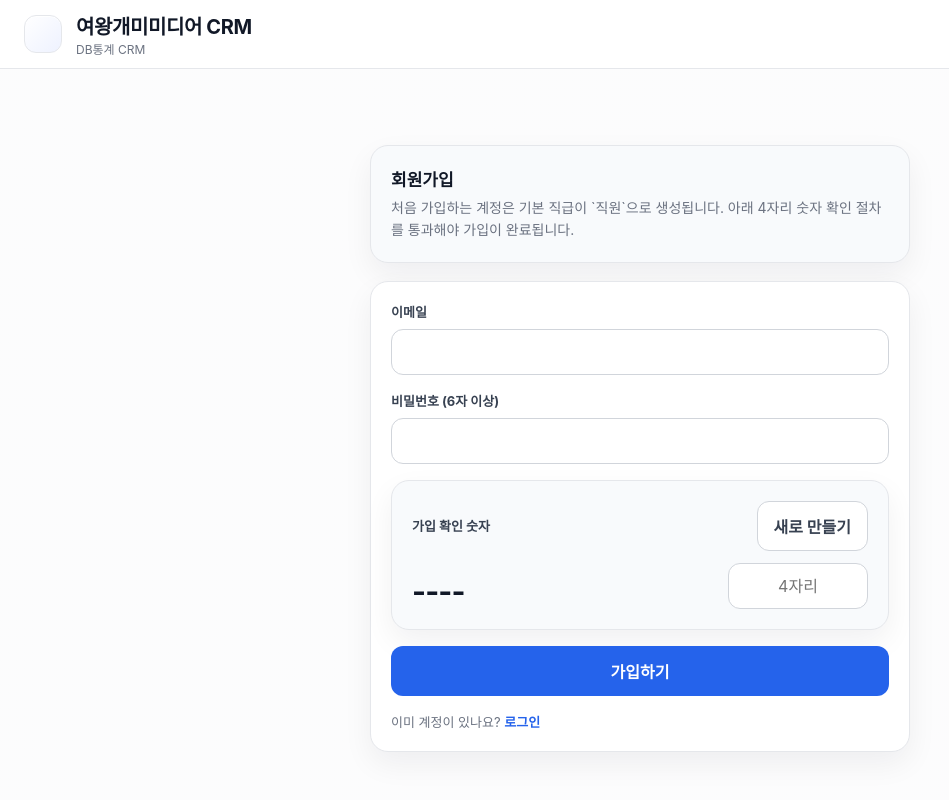
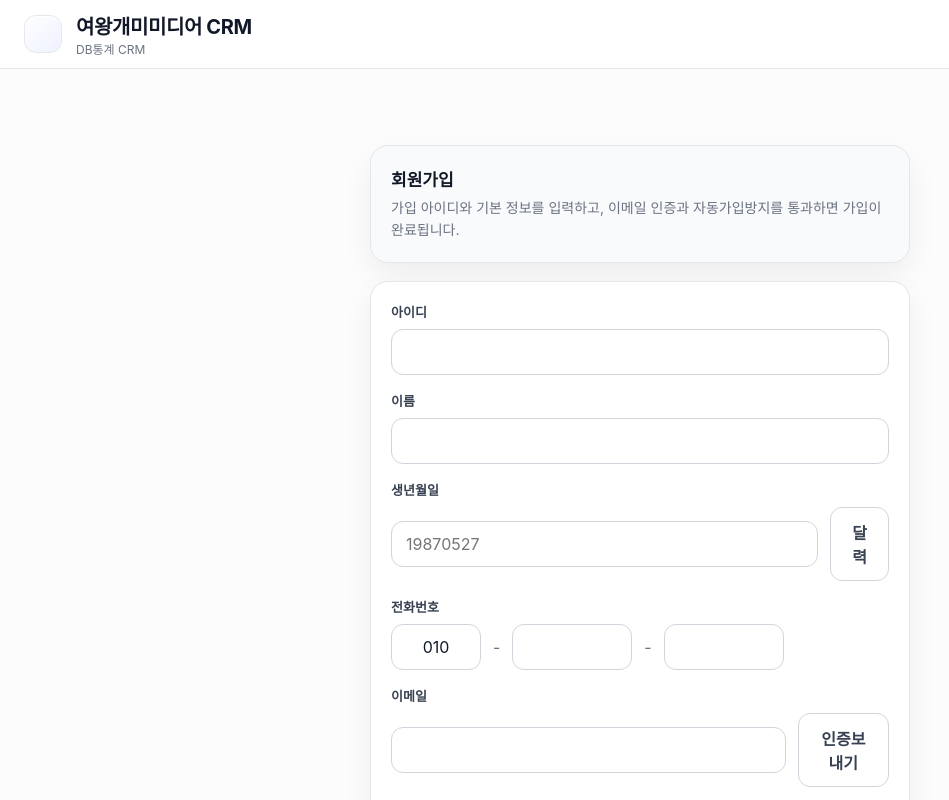
Before and after one commit to hanhwasung32421-source/youcencrm, a Next.js app: page /signup in a window 1280 px wide. Shown: the top 800 px of the page, without its empty margins (0-949 px from the left). Built offline with nearby package versions, Linux system fonts and the light colour scheme; no server answers.

Commit message:
feat: signup with login id fields and email otp verification

```diff
--- a/app/api/auth/challenge/route.ts
+++ b/app/api/auth/challenge/route.ts
@@ -1,10 +1,10 @@
 import { NextResponse } from 'next/server'
 import { randomDigits, sha256 } from '@/lib/crypto'
+import { SIGNUP_CHALLENGE_SECRET } from '@/lib/app-config'
 
 export async function GET() {
   const code = randomDigits(4)
-  const secret = process.env.SIGNUP_CHALLENGE_SECRET || 'change-me'
-  const hash = sha256(`${code}:${secret}`)
+  const hash = sha256(`${code}:${SIGNUP_CHALLENGE_SECRET}`)
 
   const response = NextResponse.json({ code })
   response.cookies.set('signup_challenge', hash, {
--- a/app/signup/page.tsx
+++ b/app/signup/page.tsx
@@ -1,21 +1,36 @@
 'use client'
 
 import Link from 'next/link'
-import { useEffect, useState } from 'react'
+import { useEffect, useRef, useState } from 'react'
 import { useRouter } from 'next/navigation'
+import { createSupabaseBrowserClient } from '@/lib/supabase-browser'
 
 export default function SignupPage() {
   const router = useRouter()
+  const [loginId, setLoginId] = useState('')
+  const [name, setName] = useState('')
+  const [birthDate, setBirthDate] = useState('')
+  const [phoneMid, setPhoneMid] = useState('')
+  const [phoneLast, setPhoneLast] = useState('')
+  const [password, setPassword] = useState('')
+
   const [email, setEmail] = useState('')
-  const [password, setPassword] = useState('')
+  const [emailOtpSent, setEmailOtpSent] = useState(false)
+  const [emailOtp, setEmailOtp] = useState('')
+  const [emailVerified, setEmailVerified] = useState(false)
+  const [emailAccessToken, setEmailAccessToken] = useState('')
+
   const [challengeCode, setChallengeCode] = useState('----')
-  const [code, setCode] = useState('')
+  const [antiBotCode, setAntiBotCode] = useState('')
   const [error, setError] = useState('')
   const [message, setMessage] = useState('')
   const [loading, setLoading] = useState(false)
+  const phoneMidRef = useRef<HTMLInputElement | null>(null)
+  const phoneLastRef = useRef<HTMLInputElement | null>(null)
+  const birthPickerRef = useRef<HTMLInputElement | null>(null)
 
   const refresh = async () => {
-    setCode('')
+    setAntiBotCode('')
     const res = await fetch('/api/auth/challenge')
     const data = (await res.json()) as { code: string }
     setChallengeCode(data.code)
@@ -25,19 +40,77 @@ export default function SignupPage() {
     void refresh()
   }, [])
 
+  const sendEmailOtp = async () => {
+    setError('')
+    setMessage('')
+    setLoading(true)
+    try {
+      const supabase = createSupabaseBrowserClient()
+      const { error } = await supabase.auth.signInWithOtp({
+        email: email.trim()
+      })
+
+      if (error) {
+        setError(error.message)
+        return
+      }
+
+      setEmailOtpSent(true)
+      setEmailVerified(false)
+      setMessage('인증번호를 이메일로 보냈습니다.')
+    } finally {
+      setLoading(false)
+    }
+  }
+
+  const verifyEmailOtp = async () => {
+    setError('')
+    setMessage('')
+    setLoading(true)
+    try {
+      const supabase = createSupabaseBrowserClient()
+      const { data, error } = await supabase.auth.verifyOtp({
+        email: email.trim(),
+        token: emailOtp.trim(),
+        type: 'email'
+      })
+
+      if (error || !data.session?.access_token) {
+        setError(error?.message || '인증번호가 올바르지 않습니다.')
+        return
+      }
+
+      setEmailVerified(true)
+      setEmailAccessToken(data.session.access_token)
+      setMessage('이메일 인증이 완료되었습니다.')
+    } finally {
+      setLoading(false)
+    }
+  }
+
   const onSubmit = async () => {
     setError('')
     setMessage('')
     setLoading(true)
 
     try {
+      if (!emailVerified || !emailAccessToken) {
+        setError('이메일 인증을 먼저 완료해 주세요.')
+        return
+      }
+
       const res = await fetch('/api/auth/signup', {
         method: 'POST',
         headers: { 'Content-Type': 'application/json' },
         body: JSON.stringify({
-          email: email.trim(),
+          accessToken: emailAccessToken,
+          loginId: loginId.trim(),
+          name: name.trim(),
+          birthDate: birthDate.trim(),
+          phoneMid,
+          phoneLast,
           password,
-          code
+          antiBotCode
         })
       })
 
@@ -66,22 +139,113 @@ export default function SignupPage() {
         <div className="panel soft">
           <div className="panel-title">회원가입</div>
           <p className="panel-subtitle">
-            처음 가입하는 계정은 기본 직급이 `직원`으로 생성됩니다. 아래 4자리 숫자 확인 절차를 통과해야 가입이 완료됩니다.
+            가입 아이디와 기본 정보를 입력하고, 이메일 인증과 자동가입방지를 통과하면 가입이 완료됩니다.
           </p>
         </div>
 
         <div className="panel form-stack">
           <div className="field">
+            <label className="label">아이디</label>
+            <input className="input" value={loginId} onChange={(e) => setLoginId(e.target.value)} />
+          </div>
+          <div className="field">
+            <label className="label">이름</label>
+            <input className="input" value={name} onChange={(e) => setName(e.target.value)} />
+          </div>
+          <div className="field">
+            <label className="label">생년월일</label>
+            <div className="row">
+              <input
+                className="input"
+                value={birthDate}
+                onChange={(e) => setBirthDate(e.target.value.replace(/[^\d]/g, '').slice(0, 8))}
+                placeholder="19870527"
+              />
+              <button
+                className="button secondary"
+                type="button"
+                onClick={() => {
+                  birthPickerRef.current?.showPicker?.()
+                  birthPickerRef.current?.click()
+                }}
+              >
+                달력
+              </button>
+              <input
+                ref={birthPickerRef}
+                type="date"
+                style={{ position: 'absolute', opacity: 0, width: 1, height: 1, pointerEvents: 'none' }}
+                onChange={(e) => {
+                  const v = e.target.value // yyyy-mm-dd
+                  if (!v) return
+                  setBirthDate(v.replaceAll('-', ''))
+                }}
+              />
+            </div>
+          </div>
+          <div className="field">
+            <label className="label">전화번호</label>
+            <div className="row">
+              <input className="input" style={{ maxWidth: 90, textAlign: 'center' }} value="010" disabled />
+              <span className="muted">-</span>
+              <input
+                ref={phoneMidRef}
+                className="input"
+                style={{ maxWidth: 120, textAlign: 'center' }}
+                value={phoneMid}
+                maxLength={4}
+                inputMode="numeric"
+                onChange={(e) => {
+                  const next = e.target.value.replace(/[^\d]/g, '').slice(0, 4)
+                  setPhoneMid(next)
+                  if (next.length === 4) phoneLastRef.current?.focus()
+                }}
+              />
+              <span className="muted">-</span>
+              <input
+                ref={phoneLastRef}
+                className="input"
+                style={{ maxWidth: 120, textAlign: 'center' }}
+                value={phoneLast}
+                maxLength={4}
+                inputMode="numeric"
+                onChange={(e) => setPhoneLast(e.target.value.replace(/[^\d]/g, '').slice(0, 4))}
+              />
+            </div>
+          </div>
+
+          <div className="field">
             <label className="label">이메일</label>
-            <input className="input" value={email} onChange={(e) => setEmail(e.target.value)} />
+            <div className="row">
+              <input className="input" value={email} onChange={(e) => setEmail(e.target.value)} />
+              <button className="button secondary" type="button" disabled={loading} onClick={sendEmailOtp}>
+                인증보내기
+              </button>
+            </div>
           </div>
+
+          {emailOtpSent ? (
+            <div className="panel soft">
+              <div className="row-between">
+                <span className="label">이메일 인증번호</span>
+                {emailVerified ? <span className="small message-success">인증 완료</span> : null}
+              </div>
+              <div className="row" style={{ marginTop: 12 }}>
+                <input className="input" value={emailOtp} onChange={(e) => setEmailOtp(e.target.value)} placeholder="인증번호" />
+                <button className="button" type="button" disabled={loading} onClick={verifyEmailOtp}>
+                  확인
+                </button>
+              </div>
+            </div>
+          ) : null}
+
           <div className="field">
             <label className="label">비밀번호 (6자 이상)</label>
             <input className="input" type="password" value={password} onChange={(e) => setPassword(e.target.value)} />
           </div>
           <div className="panel soft">
             <div className="row-between">
-              <span className="label">가입 확인 숫자</span>
+              <span className="label">자동가입방지</span>
               <button className="button secondary" onClick={refresh}>새로 만들기</button>
             </div>
             <div className="row-between" style={{ marginTop: 12 }}>
@@ -89,9 +253,9 @@ export default function SignupPage() {
               <input
                 className="input"
                 style={{ maxWidth: 140, textAlign: 'center' }}
-                value={code}
+                value={antiBotCode}
                 maxLength={4}
-                onChange={(e) => setCode(e.target.value)}
+                onChange={(e) => setAntiBotCode(e.target.value)}
                 placeholder="4자리"
                 inputMode="numeric"
               />
--- /dev/null
+++ b/lib/app-config.ts
@@ -0,0 +1 @@
+export const SIGNUP_CHALLENGE_SECRET = 'queen-ant-media-crm-signup-secret'
--- a/lib/generated-version.ts
+++ b/lib/generated-version.ts
@@ -1 +1 @@
-export const BUILD_VERSION = '20260713-142810'
+export const BUILD_VERSION = '20260713-151110'
```
Also changed, not shown: app/api/auth/resolve-login/route.ts (added, +28 -0 lines), app/api/auth/signup/route.ts (+57 -18 lines), app/login/page.tsx (+15 -1 lines).
